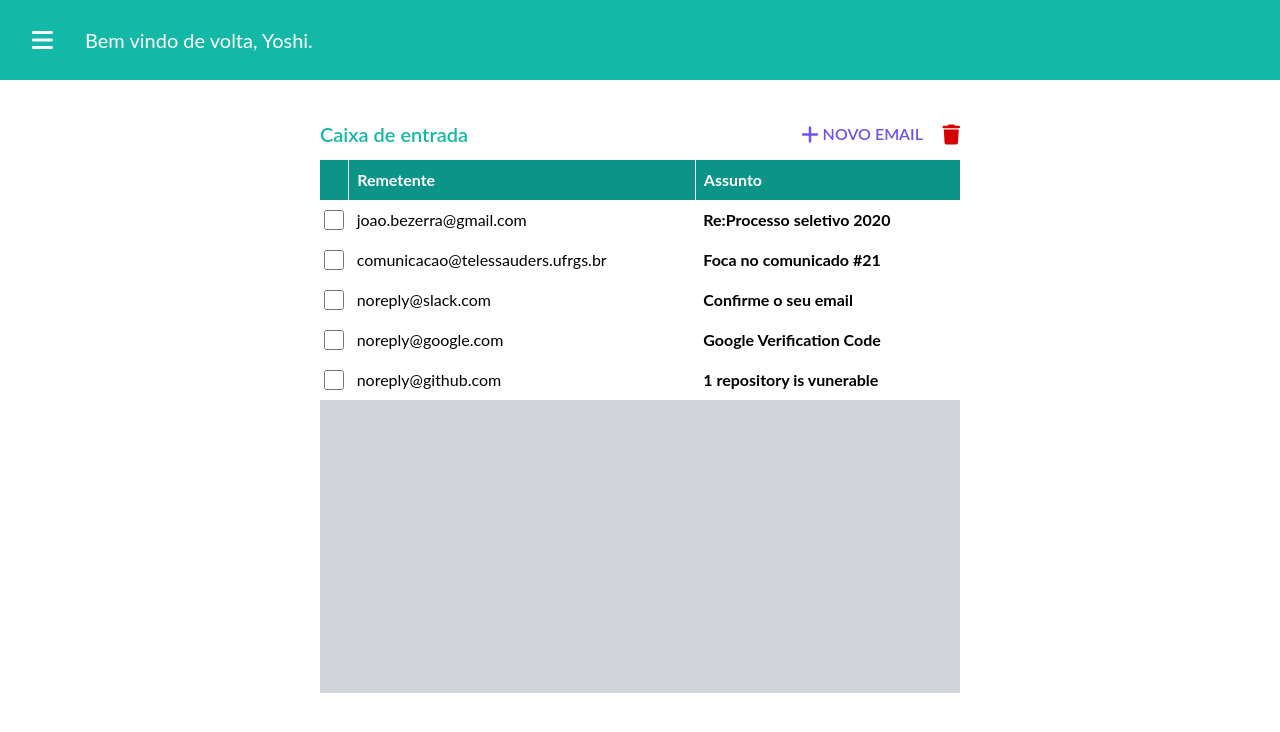
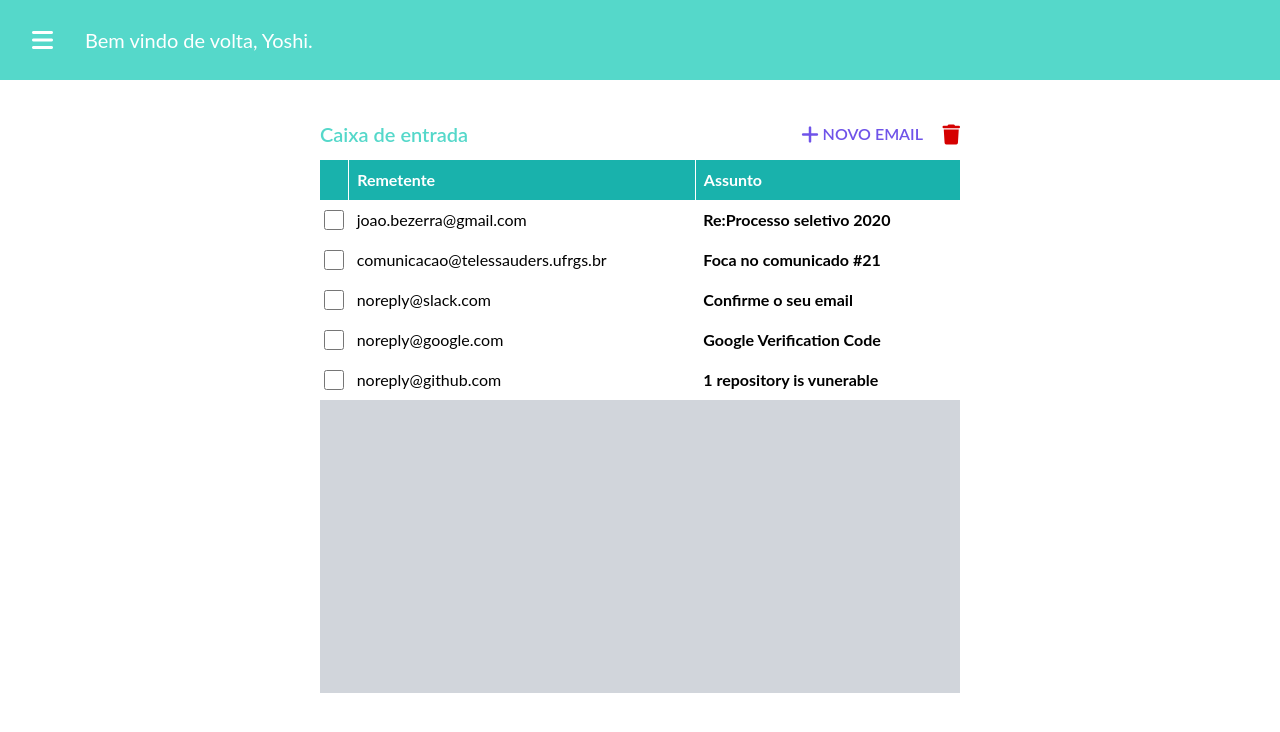
Before and after one commit to otavioalbe/exercicio-html-css, a plain HTML site: page src/email.html in a window 1280 px wide. Drawn offline with nearby package versions, Linux system fonts and the light colour scheme.

Commit message:
CAIXA de entrada, correção do código das cores

```diff
--- a/src/email.html
+++ b/src/email.html
@@ -8,7 +8,7 @@
     <script src="https://kit.fontawesome.com/b0cc3a65d5.js" crossorigin="anonymous"></script>
 </head>
     <body class="bg-white h-screen" style="font-family: 'Lato', sans-serif;">
-        <header class="flex text-white h-20 w-full bg-teal-500 p-4">
+        <header class="flex text-white h-20 w-full bg-[#55D8CA] p-4">
             <div class="flex items-center justify-between">
                 <i class="fa-solid fa-bars fa-xl cursor-pointer ml-4 text-white"></i>
                 <h1 class="text-xl m-4 ml-8">Bem vindo de volta, Yoshi.</h1>
@@ -17,7 +17,7 @@
 
         <div class="w-1/2 h-2/3 mx-auto mt-10">
             <div class="flex justify-between items-center">
-                <h1 class="text-teal-500 text-xl font-semibold">Caixa de entrada</h1>
+                <h1 class="text-[#55D8CA] text-xl font-semibold">Caixa de entrada</h1>
                 <div class="text-[#6F53E9] font-semibold">
                     <i class="fa-solid fa-plus fa-lg"></i>
                     NOVO EMAIL
@@ -26,7 +26,7 @@
             </div>
             <div class="w-full h-full bg-gray-300">
                 <table class="mt-3 w-full bg-white">
-                    <thead class="bg-teal-600 text-white h-10 text-left">
+                    <thead class="bg-[#19B2AC] text-white h-10 text-left">
                         <tr>
                             <th></th>   <!--Inputs-->
                             <th class="p-2 border-l border-white">Remetente</th>
```
